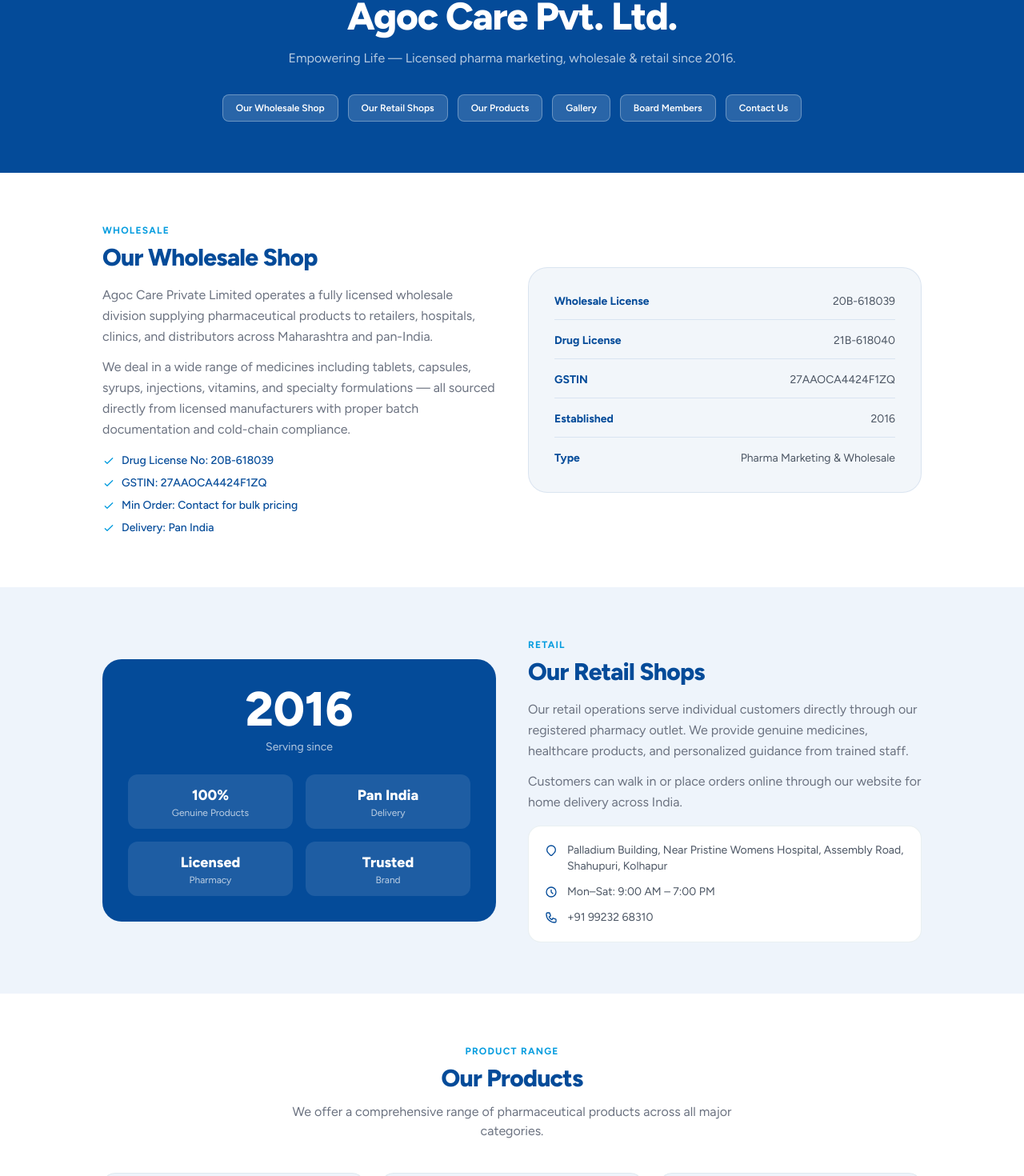
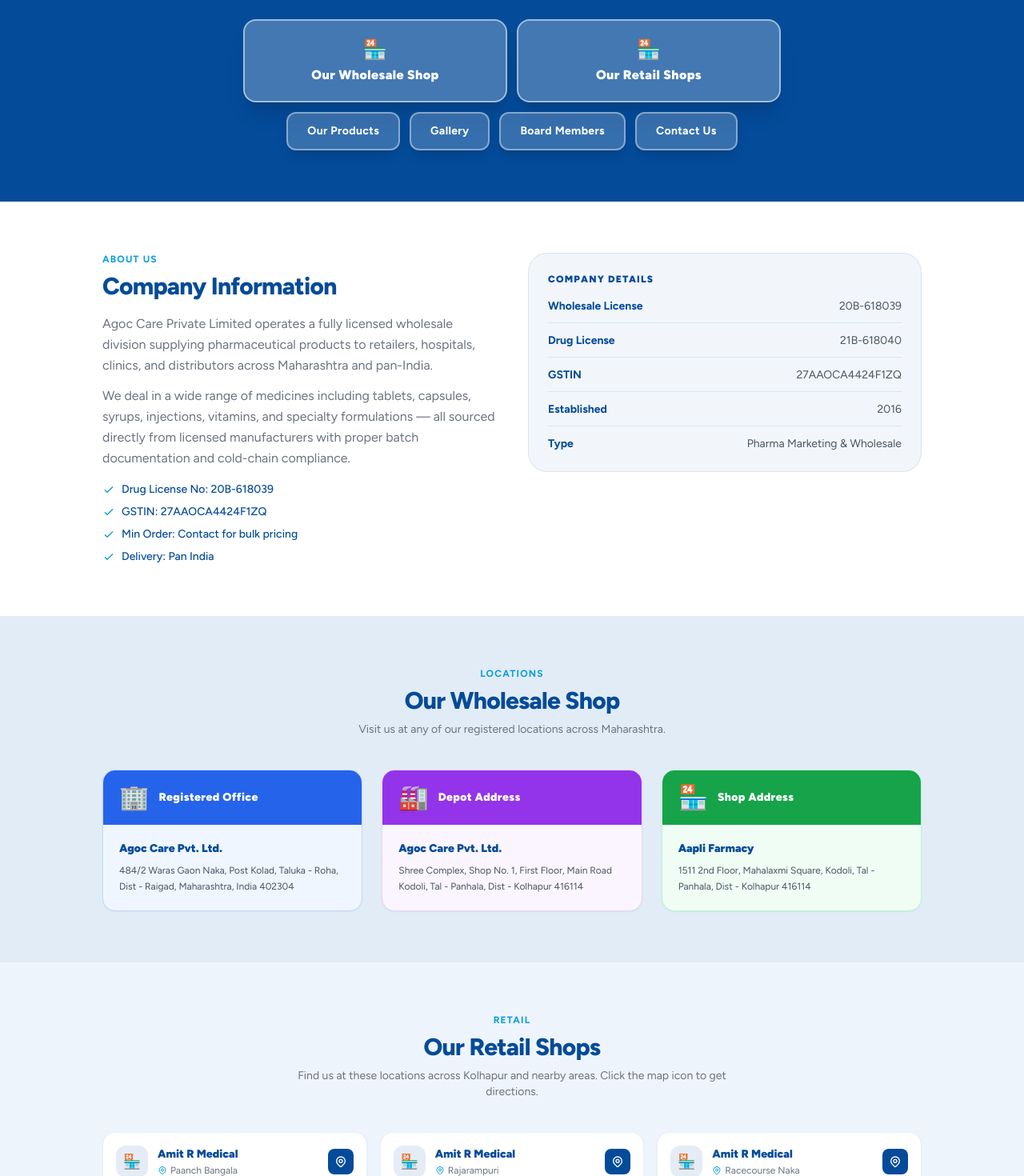
Before and after one commit to Prasannhiremath472/AgocCare, a React (Vite) app in the folder frontend/: page /about in a window 1280 px wide. Shown: the part 311-1781 px from the top of the page at 80% size. Built offline with nearby package versions, Linux system fonts and the light colour scheme; no server answers.

Commit message:
Updated code for changes

```diff
--- a/frontend/src/pages/About.jsx
+++ b/frontend/src/pages/About.jsx
@@ -25,7 +25,7 @@
 ];
 
 const SECTIONS = [
-  { id: 'wholesale',    label: 'Our Wholesale Shop' },
+  { id: 'company-info', label: 'Our Wholesale Shop' },
   { id: 'retail',       label: 'Our Retail Shops'   },
   { id: 'our-products', label: 'Our Products'        },
   { id: 'gallery',      label: 'Gallery'             },
@@ -61,35 +61,55 @@
               className="h-24 w-auto object-contain mx-auto mb-6 rounded-2xl shadow-lg bg-white p-2"
             />
             <motion.p variants={fadeUp} className="text-xs font-bold text-secondary uppercase tracking-widest mb-3">About Us</motion.p>
-            <motion.h1 variants={fadeUp} className="text-4xl md:text-5xl font-extrabold text-white mb-4">
+            {/* <motion.h1 variants={fadeUp} className="text-4xl md:text-5xl font-extrabold text-white mb-4">
               Agoc Care Pvt. Ltd.
-            </motion.h1>
-            <motion.p variants={fadeUp} className="text-white/70 text-base leading-relaxed">
+            </motion.h1> */}
+            {/* <motion.p variants={fadeUp} className="text-white/70 text-base leading-relaxed">
               Empowering Life — Licensed pharma marketing, wholesale & retail since 2016.
-            </motion.p>
+            </motion.p> */}
           </motion.div>
 
           {/* Quick nav pills */}
           <motion.div variants={staggerContainer(0.08)} initial="hidden" animate="visible"
-            className="flex flex-wrap justify-center gap-3 mt-8">
-            {SECTIONS.map(s => (
+            className="flex flex-col items-center gap-3 mt-10 w-full max-w-2xl mx-auto">
+
+            {/* Row 1 — two big featured buttons */}
+            <div className="grid grid-cols-2 gap-3 w-full">
+              {SECTIONS.slice(0, 2).map(s => (
                 <motion.a key={s.id} variants={staggerItem} href={`#${s.id}`}
                   onClick={e => { e.preventDefault(); document.getElementById(s.id)?.scrollIntoView({ behavior: 'smooth' }); }}
-                className="px-4 py-2 bg-white/15 border border-white/30 text-white text-xs font-semibold rounded-lg hover:bg-white/25 transition-colors cursor-pointer">
+                  whileHover={{ scale: 1.04, backgroundColor: 'rgba(255,255,255,0.35)' }}
+                  whileTap={{ scale: 0.97 }}
+                  className="flex flex-col items-center justify-center gap-1 px-6 py-5 bg-white/25 border-2 border-white/50 text-white text-base font-black rounded-2xl hover:bg-white/35 transition-colors cursor-pointer shadow-xl tracking-wide text-center">
+                  <span className="text-2xl">{s.id === 'wholesale' ? '🏭' : '🏪'}</span>
                   {s.label}
                 </motion.a>
               ))}
+            </div>
+
+            {/* Row 2 — remaining smaller buttons */}
+            <div className="flex flex-wrap justify-center gap-3 w-full">
+              {SECTIONS.slice(2).map(s => (
+                <motion.a key={s.id} variants={staggerItem} href={`#${s.id}`}
+                  onClick={e => { e.preventDefault(); document.getElementById(s.id)?.scrollIntoView({ behavior: 'smooth' }); }}
+                  whileHover={{ scale: 1.06, backgroundColor: 'rgba(255,255,255,0.30)' }}
+                  whileTap={{ scale: 0.97 }}
+                  className="px-6 py-3 bg-white/20 border-2 border-white/40 text-white text-sm font-bold rounded-xl hover:bg-white/30 transition-colors cursor-pointer shadow-lg tracking-wide">
+                  {s.label}
+                </motion.a>
+              ))}
+            </div>
           </motion.div>
         </section>
 
-        {/* ── Wholesale ── */}
-        <section id="wholesale" className="section bg-white scroll-mt-20">
+        {/* ── Section 1: Company Information ── */}
+        <section id="company-info" className="section bg-white scroll-mt-20">
           <div className="container mx-auto max-w-5xl">
-            <motion.div className="grid md:grid-cols-2 gap-10 items-center"
+            <motion.div className="grid md:grid-cols-2 gap-10 items-start"
               variants={staggerContainer(0.1)} initial="hidden" whileInView="visible" viewport={viewport}>
               <motion.div variants={fadeLeft}>
-                <p className="text-xs font-bold text-secondary uppercase tracking-widest mb-2">Wholesale</p>
-                <h2 className="text-3xl font-extrabold text-teal mb-4">Our Wholesale Shop</h2>
+                <p className="text-xs font-bold text-secondary uppercase tracking-widest mb-2">About Us</p>
+                <h2 className="text-3xl font-extrabold text-teal mb-4">Company Information</h2>
                 <p className="text-gray-500 leading-relaxed mb-3">
                   Agoc Care Private Limited operates a fully licensed wholesale division supplying pharmaceutical products to retailers, hospitals, clinics, and distributors across Maharashtra and pan-India.
                 </p>
@@ -107,21 +127,82 @@
                   ))}
                 </div>
               </motion.div>
-              <motion.div variants={fadeRight}
-                className="bg-primary/5 rounded-3xl p-8 border border-primary/10 flex flex-col gap-4">
+              <motion.div variants={fadeRight}>
+                <div className="bg-primary/5 rounded-3xl p-6 border border-primary/10 flex flex-col gap-3">
+                  <p className="text-xs font-black text-primary uppercase tracking-widest mb-1">Company Details</p>
                   {[
                     { label:'Wholesale License', value:'20B-618039' },
-                  { label:'Drug License', value:'21B-618040' },
-                  { label:'GSTIN', value:'27AAOCA4424F1ZQ' },
-                  { label:'Established', value:'2016' },
-                  { label:'Type', value:'Pharma Marketing & Wholesale' },
+                    { label:'Drug License',       value:'21B-618040' },
+                    { label:'GSTIN',              value:'27AAOCA4424F1ZQ' },
+                    { label:'Established',        value:'2016' },
+                    { label:'Type',               value:'Pharma Marketing & Wholesale' },
                   ].map(r => (
-                  <div key={r.label} className="flex justify-between border-b border-primary/10 pb-3 last:border-0 last:pb-0">
+                    <div key={r.label} className="flex justify-between border-b border-primary/10 pb-2.5 last:border-0 last:pb-0">
                       <span className="text-sm font-bold text-teal">{r.label}</span>
                       <span className="text-sm text-gray-600">{r.value}</span>
                     </div>
                   ))}
+                </div>
               </motion.div>
+            </motion.div>
+          </div>
+        </section>
+
+        {/* ── Section 2: Our Wholesale Shop ── */}
+        <section id="wholesale" className="section bg-primary/5 scroll-mt-20">
+          <div className="container mx-auto max-w-5xl">
+            <motion.div variants={fadeUp} initial="hidden" whileInView="visible" viewport={viewport}
+              className="text-center mb-10">
+              <p className="text-xs font-bold text-secondary uppercase tracking-widest mb-2">Locations</p>
+              <h2 className="text-3xl font-extrabold text-teal">Our Wholesale Shop</h2>
+              <p className="text-gray-500 text-sm mt-2 max-w-xl mx-auto">Visit us at any of our registered locations across Maharashtra.</p>
+            </motion.div>
+            <motion.div className="grid md:grid-cols-3 gap-6"
+              variants={staggerContainer(0.1)} initial="hidden" whileInView="visible" viewport={viewport}>
+              {[
+                {
+                  type: 'Registered Office',
+                  name: 'Agoc Care Pvt. Ltd.',
+                  address: '484/2 Waras Gaon Naka, Post Kolad, Taluka - Roha, Dist - Raigad, Maharashtra, India 402304',
+                  icon: '🏢',
+                  color: 'bg-blue-50 border-blue-200',
+                  badge: 'bg-blue-100 text-blue-700',
+                  header: 'bg-blue-600',
+                },
+                {
+                  type: 'Depot Address',
+                  name: 'Agoc Care Pvt. Ltd.',
+                  address: 'Shree Complex, Shop No. 1, First Floor, Main Road Kodoli, Tal - Panhala, Dist - Kolhapur 416114',
+                  icon: '🏭',
+                  color: 'bg-purple-50 border-purple-200',
+                  badge: 'bg-purple-100 text-purple-700',
+                  header: 'bg-purple-600',
+                },
+                {
+                  type: 'Shop Address',
+                  name: 'Aapli Farmacy',
+                  address: '1511 2nd Floor, Mahalaxmi Square, Kodoli, Tal - Panhala, Dist - Kolhapur 416114',
+                  icon: '🏪',
+                  color: 'bg-green-50 border-green-200',
+                  badge: 'bg-green-100 text-green-700',
+                  header: 'bg-green-600',
+                },
+              ].map((loc, i) => (
+                <motion.div key={i} variants={staggerItem}
+                  whileHover={{ y: -4, transition: { duration: 0.2 } }}
+                  className={`rounded-2xl border overflow-hidden shadow-sm ${loc.color}`}>
+                  {/* Card header */}
+                  <div className={`${loc.header} px-5 py-4 flex items-center gap-3`}>
+                    <span className="text-3xl">{loc.icon}</span>
+                    <span className="text-white font-black text-sm tracking-wide">{loc.type}</span>
+                  </div>
+                  {/* Card body */}
+                  <div className="px-5 py-5">
+                    <p className="text-sm font-black text-teal mb-2">{loc.name}</p>
+                    <p className="text-xs text-gray-600 leading-relaxed">{loc.address}</p>
+                  </div>
+                </motion.div>
+              ))}
             </motion.div>
           </div>
         </section>
@@ -129,46 +210,61 @@
         {/* ── Retail ── */}
         <section id="retail" className="section bg-teal-light scroll-mt-20">
           <div className="container mx-auto max-w-5xl">
-            <motion.div className="grid md:grid-cols-2 gap-10 items-center"
-              variants={staggerContainer(0.1)} initial="hidden" whileInView="visible" viewport={viewport}>
-              <motion.div variants={fadeRight} className="md:order-2">
+            <motion.div variants={fadeUp} initial="hidden" whileInView="visible" viewport={viewport}
+              className="text-center mb-10">
               <p className="text-xs font-bold text-secondary uppercase tracking-widest mb-2">Retail</p>
-                <h2 className="text-3xl font-extrabold text-teal mb-4">Our Retail Shops</h2>
-                <p className="text-gray-500 leading-relaxed mb-3">
-                  Our retail operations serve individual customers directly through our registered pharmacy outlet. We provide genuine medicines, healthcare products, and personalized guidance from trained staff.
+              <h2 className="text-3xl font-extrabold text-teal">Our Retail Shops</h2>
+              <p className="text-gray-500 text-sm mt-2 max-w-xl mx-auto">
+                Find us at these locations across Kolhapur and nearby areas. Click the map icon to get directions.
               </p>
-                <p className="text-gray-500 leading-relaxed mb-4">
-                  Customers can walk in or place orders online through our website for home delivery across India.
+            </motion.div>
+
+            <motion.div className="grid sm:grid-cols-2 lg:grid-cols-3 gap-4"
+              variants={staggerContainer(0.06)} initial="hidden" whileInView="visible" viewport={viewport}>
+              {[
+                { name:'Amit R Medical', area:'Paanch Bangala',  gmb:'https://www.google.com/maps/search/?api=1&query=Amit+R+Medical+Pach+Bangala+Kolhapur' },
+                { name:'Amit R Medical', area:'Rajarampuri',     gmb:'https://www.google.com/maps/search/?api=1&query=16.7011493,74.2411152' },
+                { name:'Amit R Medical', area:'Racecourse Naka', gmb:'https://www.google.com/maps?q=16.6815052,74.2226502' },
+                { name:'Amit R Medical', area:'Station Road',    gmb:'https://www.google.com/maps/search/?api=1&query=Amit+R+Medical+Station+Road+Kolhapur' },
+                { name:'Amit R Medical', area:'Rankala Stand',   gmb:'https://www.google.com/maps/search/?api=1&query=Amit+R+Medical+Rankala+Kolhapur' },
+                { name:'Amit R Medical', area:'Nagala Park',     gmb:'https://www.google.com/maps/search/?api=1&query=Amit+R+Medical+Nagala+Park+Kolhapur' },
+                { name:'Amit R Medical', area:'Kodoli',          gmb:'https://www.google.com/maps/search/?api=1&query=16.8721078,74.1923861' },
+                { name:'Amit R Medical', area:'Khed',            gmb:'https://www.google.com/maps/search/?api=1&query=Amit+R+Medical+Khed+Kolhapur' },
+                { name:'Amit R Medical', area:'Hupari',          gmb:'https://www.google.com/maps/search/?api=1&query=Amit+R+Medical+Hupari+Kolhapur' },
+                { name:'D&C Care Pharmacy',  area:'Gadhinglaj',    gmb:'https://www.google.com/maps/search/?api=1&query=D%26C+Care+Pharmacy+Gadhinglaj+Kolhapur' },
+                { name:'Princess Matching',  area:'Gadhinglaj',    gmb:'https://www.google.com/maps/search/?api=1&query=Princess+Matching+Gadhinglaj+Kolhapur' },
+                { name:'My Baby',            area:'Ghati Darwaja', gmb:'https://www.google.com/maps/search/?api=1&query=My+Baby+Ghati+Darwaja+Kolhapur' },
+              ].map((shop, i) => (
+                <motion.div key={i} variants={staggerItem}
+                  whileHover={{ y:-3, transition:{ duration:0.2 } }}
+                  className="bg-white rounded-2xl border border-teal-mid/30 shadow-sm px-4 py-4 flex items-center gap-3">
+                  <div className="w-10 h-10 rounded-xl bg-primary/10 flex items-center justify-center text-lg shrink-0">🏪</div>
+                  <div className="flex-1 min-w-0">
+                    <p className="text-sm font-black text-teal truncate">{shop.name}</p>
+                    <p className="text-xs text-gray-500 mt-0.5 flex items-center gap-1">
+                      <svg className="w-3 h-3 text-secondary shrink-0" fill="none" stroke="currentColor" viewBox="0 0 24 24">
+                        <path strokeLinecap="round" strokeLinejoin="round" strokeWidth={2} d="M17.657 16.657L13.414 20.9a1.998 1.998 0 01-2.827 0l-4.244-4.243a8 8 0 1111.314 0z M15 11a3 3 0 11-6 0 3 3 0 016 0z"/>
+                      </svg>
+                      {shop.area}
                     </p>
-                <div className="bg-white rounded-2xl p-5 border border-teal-mid/30 space-y-3 text-sm">
-                  {[
-                    { icon:'M17.657 16.657L13.414 20.9a1.998 1.998 0 01-2.827 0l-4.244-4.243a8 8 0 1111.314 0z', text:'Palladium Building, Near Pristine Womens Hospital, Assembly Road, Shahupuri, Kolhapur' },
-                    { icon:'M12 8v4l3 3m6-3a9 9 0 11-18 0 9 9 0 0118 0z', text:'Mon–Sat: 9:00 AM – 7:00 PM' },
-                    { icon:'M3 5a2 2 0 012-2h3.28a1 1 0 01.948.684l1.498 4.493a1 1 0 01-.502 1.21l-2.257 1.13a11.042 11.042 0 005.516 5.516l1.13-2.257a1 1 0 011.21-.502l4.493 1.498a1 1 0 01.684.949V19a2 2 0 01-2 2h-1C9.716 21 3 14.284 3 6V5z', text:'+91 99232 68310' },
-                  ].map(r => (
-                    <div key={r.text} className="flex gap-3">
-                      <svg className="w-4 h-4 text-primary shrink-0 mt-0.5" fill="none" stroke="currentColor" viewBox="0 0 24 24">
-                        <path strokeLinecap="round" strokeLinejoin="round" strokeWidth={2} d={r.icon}/>
+                  </div>
+                  {shop.gmb ? (
+                    <a href={shop.gmb} target="_blank" rel="noopener noreferrer"
+                      className="shrink-0 w-8 h-8 rounded-lg bg-primary flex items-center justify-center hover:bg-primary-dark transition-colors"
+                      title="View on Google Maps">
+                      <svg className="w-4 h-4 text-white" fill="none" stroke="currentColor" viewBox="0 0 24 24">
+                        <path strokeLinecap="round" strokeLinejoin="round" strokeWidth={2} d="M17.657 16.657L13.414 20.9a1.998 1.998 0 01-2.827 0l-4.244-4.243a8 8 0 1111.314 0z M15 11a3 3 0 11-6 0 3 3 0 016 0z"/>
                       </svg>
-                      <span className="text-gray-600">{r.text}</span>
-                    </div>
+                    </a>
+                  ) : null}
+                </motion.div>
               ))}
-                </div>
             </motion.div>
-              <motion.div variants={fadeLeft} className="md:order-1">
-                <div className="bg-primary rounded-3xl p-8 text-white text-center">
-                  <div className="text-6xl font-extrabold mb-2">2016</div>
-                  <div className="text-white/70 text-sm mb-6">Serving since</div>
-                  <div className="grid grid-cols-2 gap-4">
-                    {[['100%','Genuine Products'],['Pan India','Delivery'],['Licensed','Pharmacy'],['Trusted','Brand']].map(([v,l]) => (
-                      <div key={l} className="bg-white/10 rounded-xl p-3">
-                        <div className="font-extrabold text-lg">{v}</div>
-                        <div className="text-white/70 text-xs">{l}</div>
-                      </div>
-                    ))}
-                  </div>
-                </div>
-              </motion.div>
+
+            <motion.div variants={fadeUp} initial="hidden" whileInView="visible" viewport={viewport}
+              className="mt-8 bg-primary/5 rounded-2xl p-4 border border-primary/15 text-center text-xs text-gray-500">
+              📞 For retail enquiries call: <a href="tel:+919923268310" className="text-primary font-bold">+91 99232 68310</a>
+              &nbsp;·&nbsp; Mon–Sat: 9:00 AM – 7:00 PM
             </motion.div>
           </div>
         </section>
--- a/frontend/src/pages/Home.jsx
+++ b/frontend/src/pages/Home.jsx
@@ -48,9 +48,9 @@
 ];
 
 const STATS = [
-  { value:'2M+',  label:'Happy Customers' },
-  { value:'50K+', label:'Products Listed'  },
-  { value:'500+', label:'Brands Available' },
+  { value:'3000',  label:'Associated doctors' },
+  { value:'70', label:'Products Listed'  },
+  { value:'45+', label:'Brands Available' },
   { value:'99%',  label:'On-Time Delivery' },
 ];
 
```
Also changed, not shown: frontend/src/pages/admin/Products.jsx (+26 -7 lines). Lines whose indentation alone changed are shown as unchanged.
